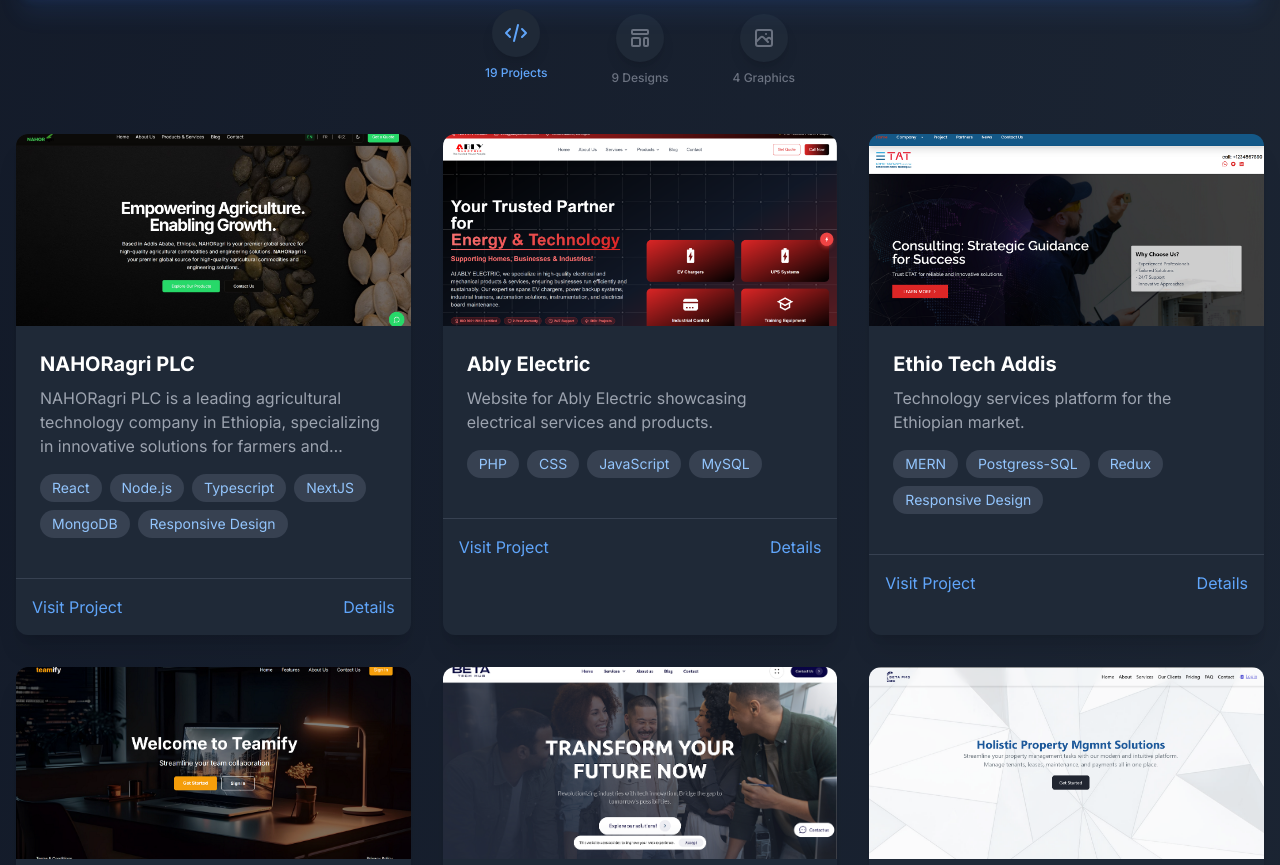
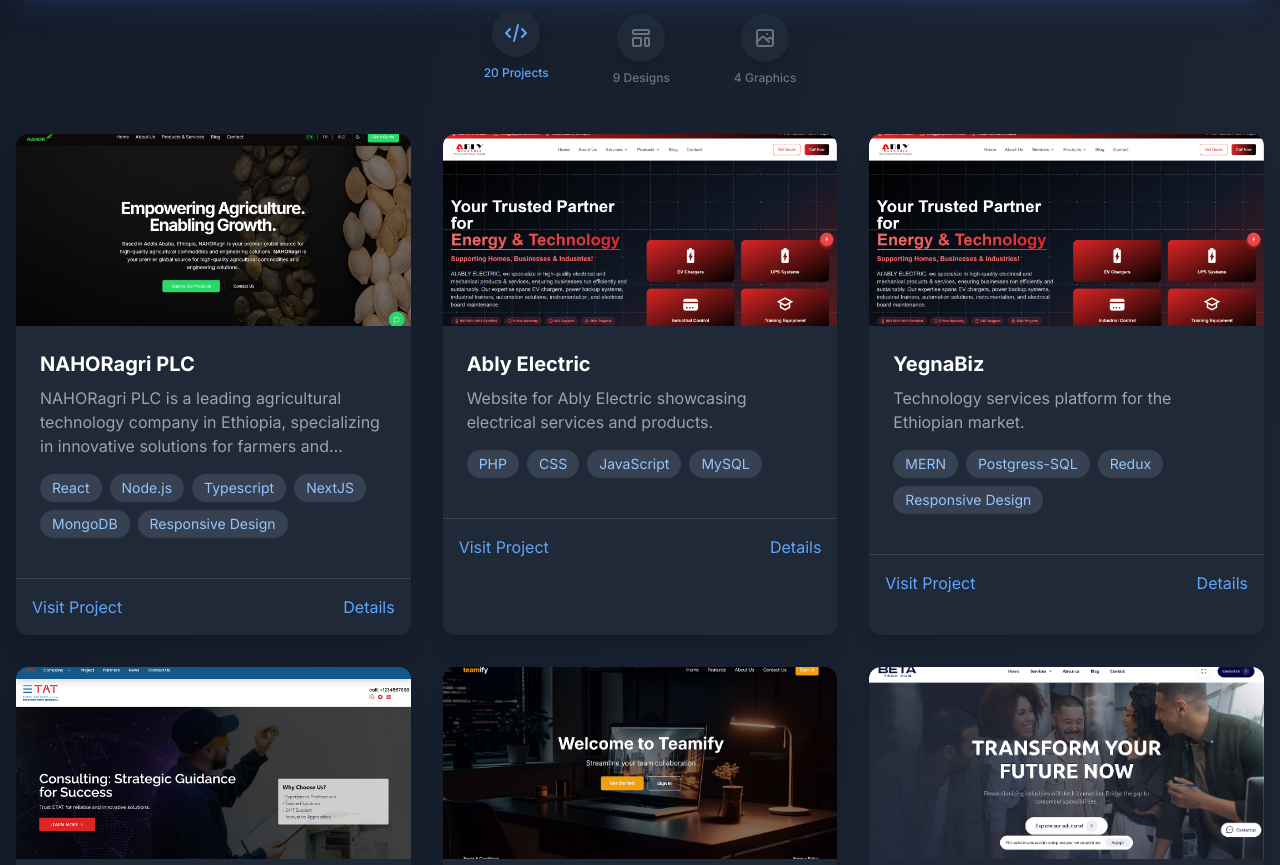
Before and after one commit to zeruhabesha/zerihunkibret, a Next.js app: page / in a window 1280 px wide. Shown: the part 3162-4027 px from the top of the page. Built offline with nearby package versions, Linux system fonts and the light colour scheme.

Commit message:
Add YegnaBiz project details to page

```diff
--- a/app/page.tsx
+++ b/app/page.tsx
@@ -82,6 +82,14 @@
       technologies: ["PHP", "CSS", "JavaScript", "MySQL"],
       image: "/images/ably.png",
       link: "https://ablyelectric.com",
+    },
+     {
+      id: 83,
+      title: "YegnaBiz",
+      description: "Technology services platform for the Ethiopian market.",
+      technologies: ["MERN", "Postgress-SQL", "Redux", "Responsive Design"],
+      image: "/images/ably.png",
+      link: "https://ethio-tech-addis.vercel.app",
     },
     {
       id: 8,
```
